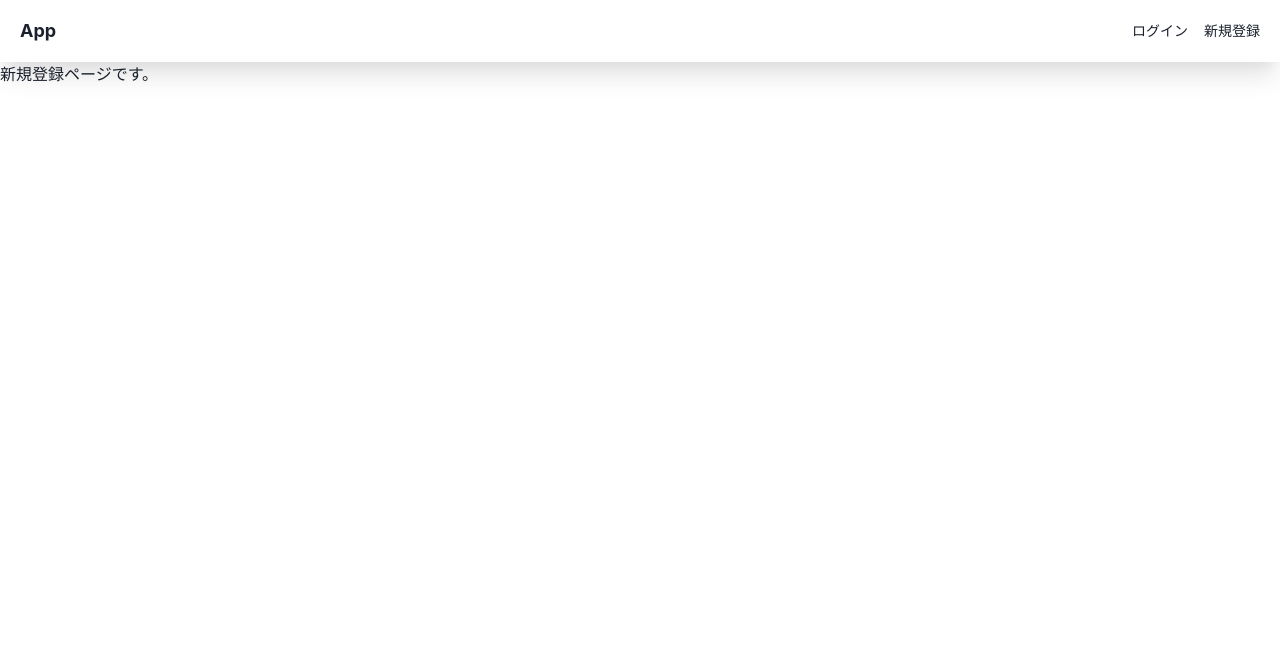
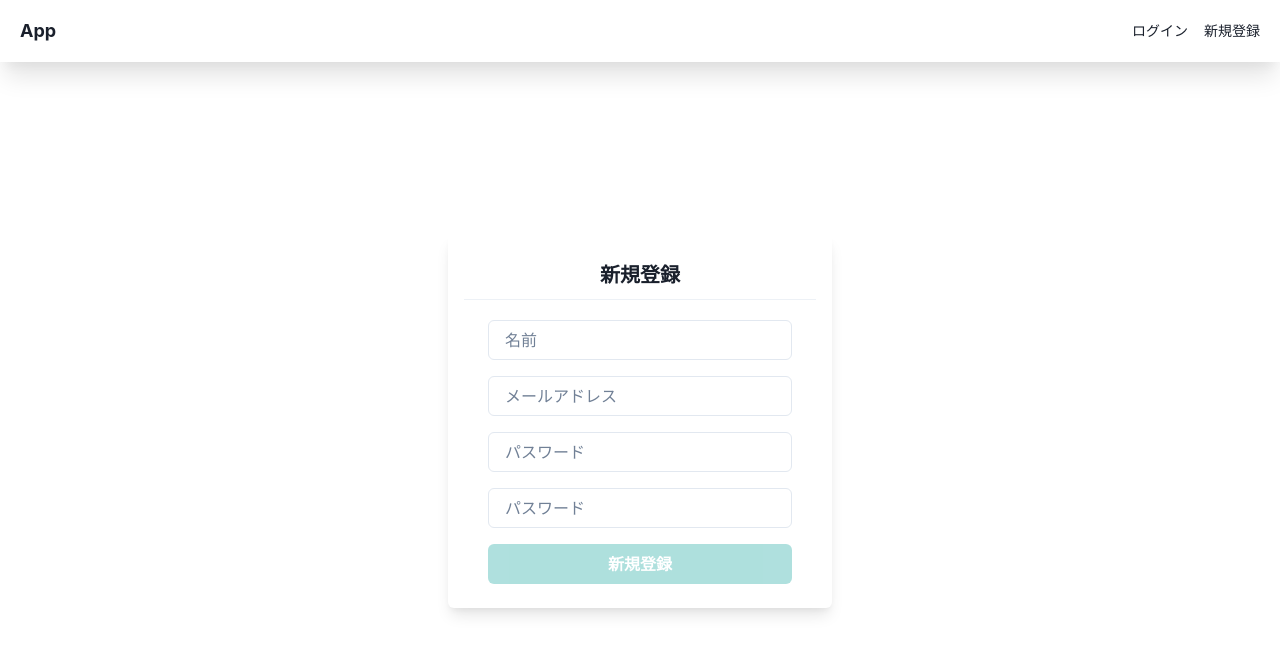
Before and after one commit to Kaiho-Tada/world_superb-view_app, a React (Create React App) app in the folder frontend/app/: page /signup in a window 1280 px wide. Shown: the top 654 px of the page. Built offline with nearby package versions, Linux system fonts and the light colour scheme; what axios-case-converter would draw is missing.

Commit message:
アカウント登録ページを作成

```diff
--- a/frontend/app/src/components/organisms/layout/Header.tsx
+++ b/frontend/app/src/components/organisms/layout/Header.tsx
@@ -22,10 +22,11 @@ export const Header: FC = memo(() => {
     onClose: onCloseMenuDrawer
   } = useDisclosure()
 
-  const { loading, isSignedIn, setIsSignedIn } = useContext(AuthContext)
+  const { loading, setLoading, isSignedIn, setIsSignedIn } = useContext(AuthContext)
   const { showMessage } = useMessage();
 
   const handleSignOut = async () => {
+    setLoading(true)
     try {
       const res = await signout()
 
@@ -35,7 +36,7 @@ export const Header: FC = memo(() => {
         Cookies.remove("_uid")
 
         setIsSignedIn(false)
-        navigate("/signin")
+        navigate("/login")
 
         showMessage({title: "サインアウトしました", status: "success"})
       } else {
@@ -44,6 +45,7 @@ export const Header: FC = memo(() => {
     } catch (err) {
       showMessage({title: "エラーが発生しました", status: "error"})
     }
+    setLoading(false)
   }
 
   const AuthLinks = () => {
--- a/frontend/app/src/components/pages/Signup.tsx
+++ b/frontend/app/src/components/pages/Signup.tsx
@@ -1,5 +1,76 @@
-import { FC, memo } from "react";
+import React, { useState, useContext,  FC, memo, ChangeEvent } from "react"
+import { useNavigate } from "react-router-dom"
+
+import { AuthContext } from "App"
+import { Box, Divider, Flex, Heading, Input, Stack } from "@chakra-ui/react"
+import { useMessage } from "hooks/useMessage"
+import { SignupData } from "types/api/auth"
+import { signup } from "lib/api/auth"
+import { PrimaryButton } from "components/atoms/button/PrimaryButton"
+
 
 export const Signup: FC = memo(() => {
-  return <p>新規登録ページです。</p>
+  const navigate = useNavigate()
+
+  const { loading, setLoading } = useContext(AuthContext)
+
+  const [name, setName] = useState<string>("")
+  const [email, setEmail] = useState<string>("")
+  const [password, setPassword] = useState<string>("")
+  const [passwordConfirmation, setPasswordConfirmation] = useState<string>("")
+  const {showMessage} = useMessage();
+
+  const onChangeName = (e: ChangeEvent<HTMLInputElement>) => setName(e.target.value)
+  const onChangeEmail = (e: ChangeEvent<HTMLInputElement>) => setEmail(e.target.value)
+  const onChangePassword  = (e: ChangeEvent<HTMLInputElement>) => setPassword(e.target.value)
+  const onChangePasswordConfirmation = (e: ChangeEvent<HTMLInputElement>) => setPasswordConfirmation(e.target.value)
+
+  const onClickSignup = async (e: React.MouseEvent<HTMLButtonElement, MouseEvent>) => {
+    e.preventDefault()
+    setLoading(true)
+
+    const data: SignupData = {
+      name: name,
+      email: email,
+      password: password,
+      passwordConfirmation: passwordConfirmation,
+      confirm_success_url: "http://localhost:4000/signin"
+    }
+
+    try {
+      const res = await signup(data)
+      console.log(res)
+
+      if (res.status === 200) {
+
+        showMessage({title: '登録メールアドレスにユーザー認証メールを送信しました。認証が完了しましたら、ログインしてください。', status: "success"})
+
+
+        navigate("/login")
+        console.log("Signed in successfully!")
+      } else {
+        showMessage({title: "メールアドレスまたはパスワードが間違っています", status: "error"})
+      }
+    } catch (err) {
+      showMessage({title: "エラーが発生しました", status: "error"})
+    }
+    setLoading(false)
+  }
+
+  return (
+    <Flex align="center" justify="center" height="90vh">
+      <Box bg="white" w="sm" p={4} borderRadius="md" shadow="lg">
+        <Heading as="h1" size="md" textAlign="center" my={3}>新規登録</Heading>
+        <Divider my={3} />
+        <Stack spacing={4} px={6} py={2}>
+          <Input placeholder="名前" value={name} onChange={onChangeName} />
+          <Input placeholder="メールアドレス" value={email} onChange={onChangeEmail} />
+          <Input placeholder="パスワード" type="password" value={password} onChange={onChangePassword} />
+          <Input placeholder="パスワード" type="password" value={passwordConfirmation} onChange={onChangePasswordConfirmation} />
+          <PrimaryButton isDisabled={name === "" || email === "" || password === "" || passwordConfirmation === "" }
+            loading={loading} onClick={onClickSignup}>新規登録</PrimaryButton>
+        </Stack>
+      </Box>
+    </Flex>
+  )
 })
```
